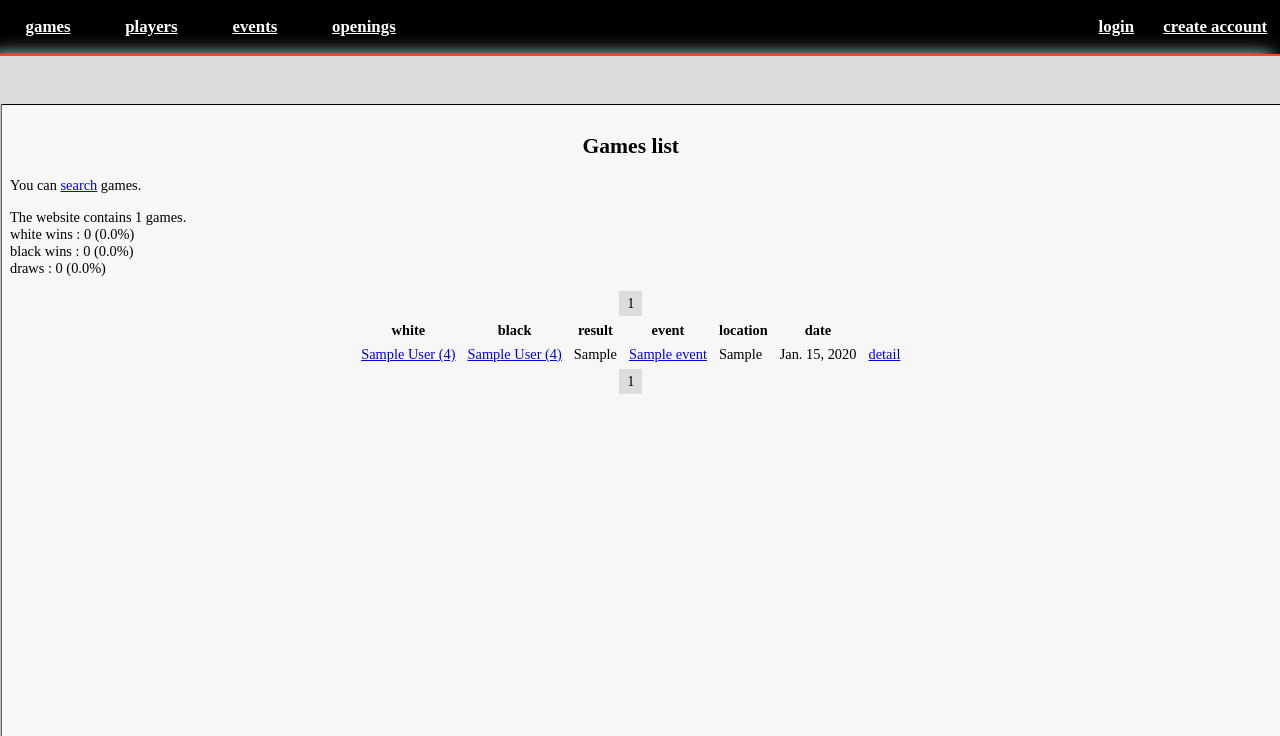
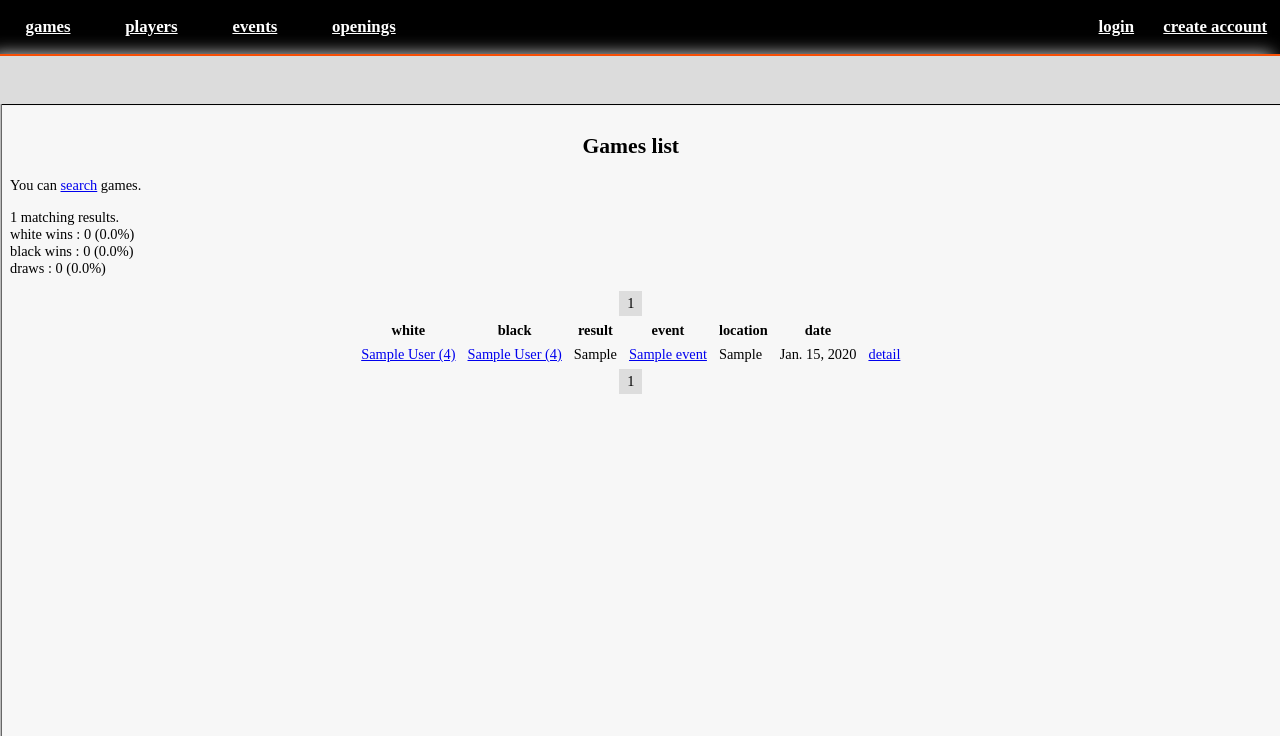
Before and after one commit to colingeniet/chess-openings-db, a Django app: page /game/ in a window 1280 px wide. Shown: the top 736 px of the page. Run offline with Django 3.2, Linux system fonts and the light colour scheme; tables that the repository leaves empty hold one stand-in row (values such as "Sample post").

Commit message:
minor webpage change

```diff
--- a/chess_openings/chs/templates/chs/game_list.html
+++ b/chess_openings/chs/templates/chs/game_list.html
@@ -11,7 +11,7 @@ You can <a href="{% url 'chess:game_search' %}">search</a>
 {% endif %}
 games.
 <p>
-  The website contains {{game_number}} games. <br/>
+  {{game_number}} matching results. <br/>
   white wins : {{white_wins}} ({{white_percent}}%) <br/>
   black wins : {{black_wins}} ({{black_percent}}%) <br/>
   draws : {{draws}} ({{draws_percent}}%) <br/>
```
